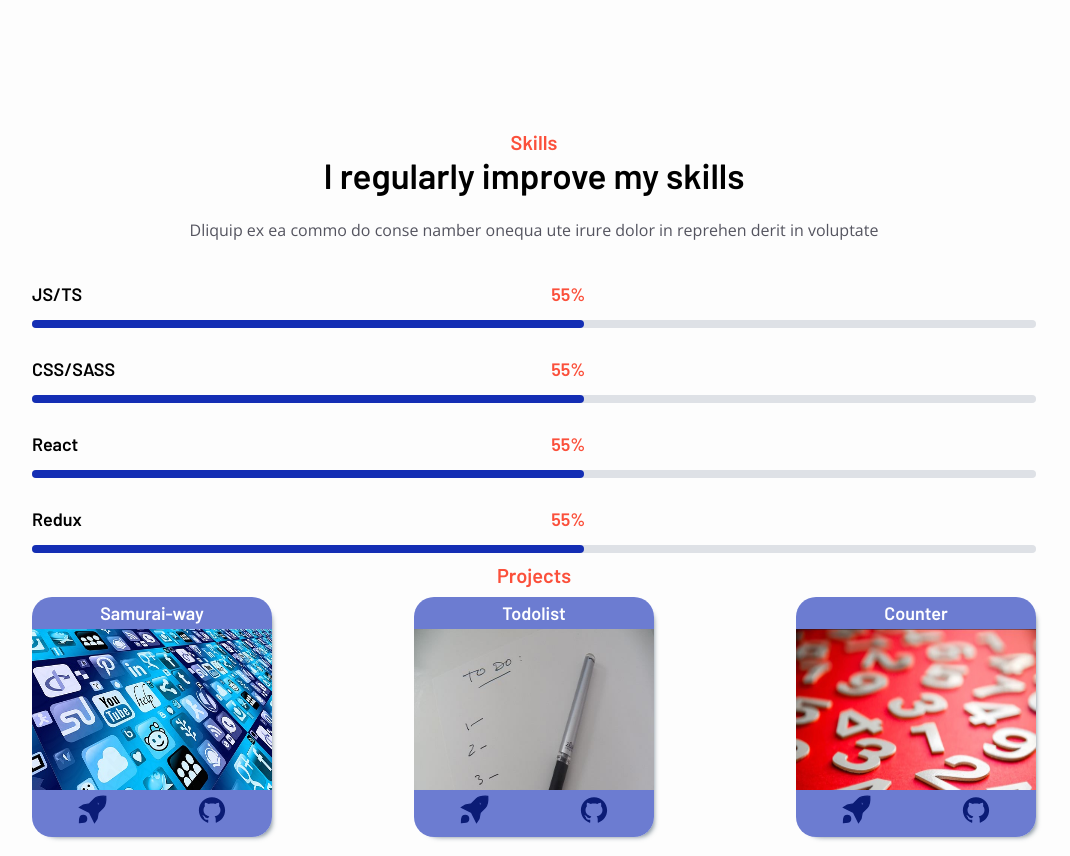
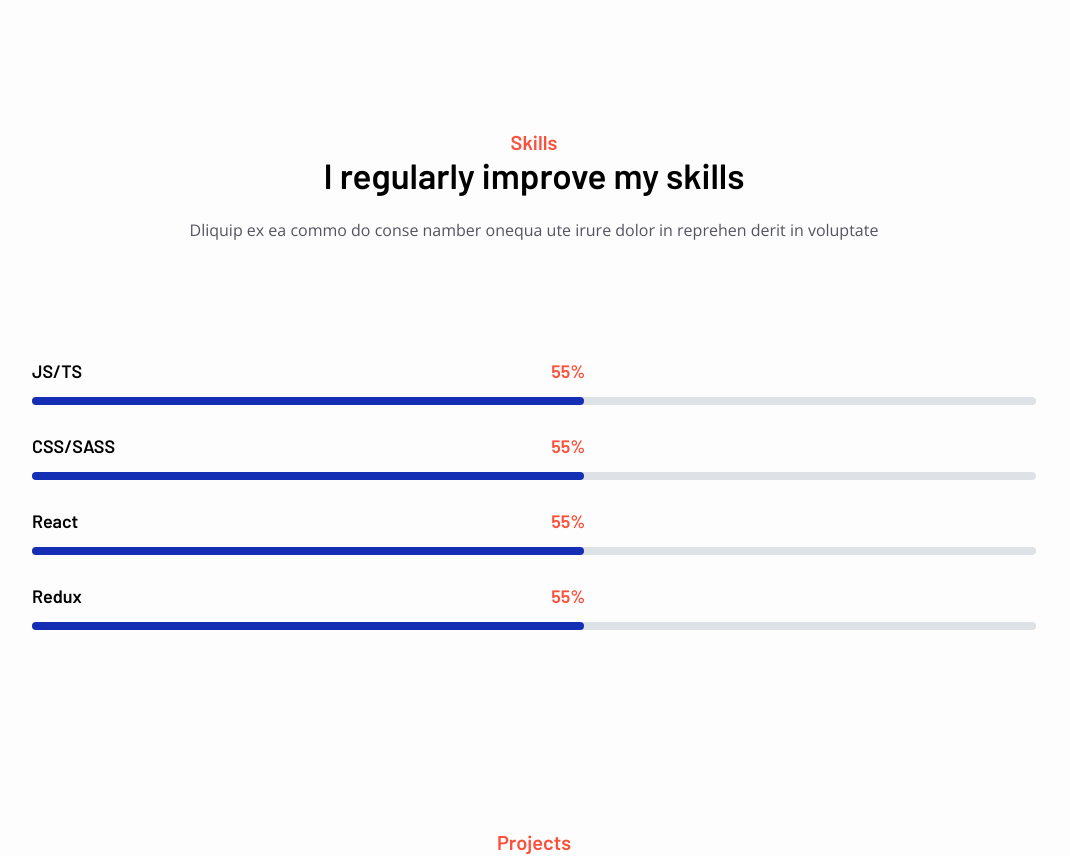
Before and after one commit to SPK80/portfolio, a React (Create React App) app: page / in a window 1280 px wide. Shown: the part 860-1716 px from the top of the page, without its empty margins (106-1176 px from the left). Built offline with nearby package versions, Linux system fonts and the light colour scheme.

Commit message:
refactor: add subTitle and thesis into ContainerWithTitle, refactor Skills

```diff
--- a/src/common/components/ContainerWithTitle/ContainerWithTitle.tsx
+++ b/src/common/components/ContainerWithTitle/ContainerWithTitle.tsx
@@ -1,16 +1,27 @@
 import React, {CSSProperties, ReactNode} from "react";
 import {Title} from "../title/Title";
 import s from "./containerWithTitle.module.scss";
+import {SubTitle} from "../subTitle/SubTitle";
+import {Thesis} from "../thesis/Thesis";
 
 export const ContainerWithTitle: React.FC<{
     title: string,
+    subTitle?: string,
+    thesis?: string,
     children: ReactNode,
     id?: string,
     contentStyle?: CSSProperties | undefined
-    className?: string | undefined;
+    style?: CSSProperties | undefined;
 
-}> = ({title, children, id, contentStyle, className}) =>
-    <div id={id} className={`${s.container} ${className}`}>
+}> = ({
+          title, subTitle, thesis,
+          id, contentStyle, style,
+          children
+      }) =>
+    <div id={id} style={style} className={s.container}>
         <Title>{title}</Title>
+        <SubTitle>{subTitle}</SubTitle>
+        <Thesis>{thesis}</Thesis>
+
         <div style={contentStyle} className={s.contentContainer}>{children}</div>
     </div>
--- /dev/null
+++ b/src/common/components/subTitle/SubTitle.tsx
@@ -0,0 +1,5 @@
+import React, {ReactNode} from "react";
+import s from "./subTitle.module.scss";
+
+export const SubTitle: React.FC<{ children: ReactNode }> = ({children}) =>
+    <div className={s.subTitle}>{children}</div>
--- /dev/null
+++ b/src/common/components/subTitle/subTitle.module.scss
@@ -0,0 +1,13 @@
+@import '../../styles/sass/variables';
+@import '../../styles/sass/mixins';
+
+.subTitle {
+  width: 100%;
+  font-size: 35px;
+  margin-bottom: 20px;
+  line-height: 1.25;
+  font-family: $font-family-extra;
+  font-weight: 600;
+  text-align: center;
+  color: $secondary-color
+}
--- /dev/null
+++ b/src/common/components/thesis/Thesis.tsx
@@ -0,0 +1,5 @@
+import React, {ReactNode} from "react";
+import s from "./thesis.module.scss";
+
+export const Thesis: React.FC<{ children: ReactNode }> = ({children}) =>
+    <div className={s.thesis}>{children}</div>
--- /dev/null
+++ b/src/common/components/thesis/thesis.module.scss
@@ -0,0 +1,15 @@
+@import '../../styles/sass/variables';
+@import '../../styles/sass/mixins';
+
+.thesis {
+  width: 100%;
+  margin-bottom: 20px;
+  font-family: $font-family-main;
+  text-align: center;
+  color: $regular-text-color;
+  font-size: 16px;
+  line-height: 1.6;
+  letter-spacing: 0;
+  word-wrap: break-word;
+  font-weight: 400;
+}
--- a/src/skills/Skills.tsx
+++ b/src/skills/Skills.tsx
@@ -2,14 +2,16 @@
 import {Skill} from "./skill/Skill";
 import {ContainerWithTitle} from "../common/components/ContainerWithTitle/ContainerWithTitle";
 import {skillsData} from "../bll/skillsData";
-import s from "./skills.module.scss"
 
 export const Skills = () =>
-    <ContainerWithTitle title="Skills" id="skills">
-        <div className={s.subTitle}>I regularly improve my skills</div>
-        <div className={s.text}>Dliquip ex ea commo do conse namber onequa ute irure dolor in reprehen derit in
-            voluptate
-        </div>
+    <ContainerWithTitle
+        title="Skills"
+        subTitle="I regularly improve my skills"
+        thesis="Dliquip ex ea commo do conse namber onequa ute irure dolor in reprehen derit in voluptate"
+        id="skills"
+        style={{marginBottom: 190}}
+        contentStyle={{marginTop: 77}}
+    >
         {
             skillsData.map((sd, index) =>
                 <Skill
--- a/src/skills/skill/skill.module.scss
+++ b/src/skills/skill/skill.module.scss
@@ -2,10 +2,9 @@
 @import '../../common/styles/sass/mixins';
 
 .skill {
-  @include oneColumnContainer($card-width, center);
+  @include oneColumnContainer(100%, center);
   background-color: transparent;
   padding: 10px;
-  width: 100%;
   align-items: flex-start;
   position: relative;
   margin-top: 10px;
--- a/src/skills/skills.module.scss
+++ /dev/null
@@ -1,30 +0,0 @@
-@import '../common/styles/sass/variables';
-@import '../common/styles/sass/mixins';
-
-.skills {
-}
-
-.subTitle {
-  width: 100%;
-  font-size: 35px;
-  margin-bottom: 20px;
-  line-height: 1.25;
-  font-family: $font-family-extra;
-  font-weight: 600;
-  text-align: center;
-  color: $secondary-color
-}
-
-.text {
-  width: 100%;
-  margin-bottom: 20px;
-  font-family: $font-family-main;
-  text-align: center;
-  color: $regular-text-color;
-  font-size: 16px;
-  line-height: 1.6;
-  letter-spacing: 0;
-  word-wrap: break-word;
-  font-weight: 400;
-
-}
```
